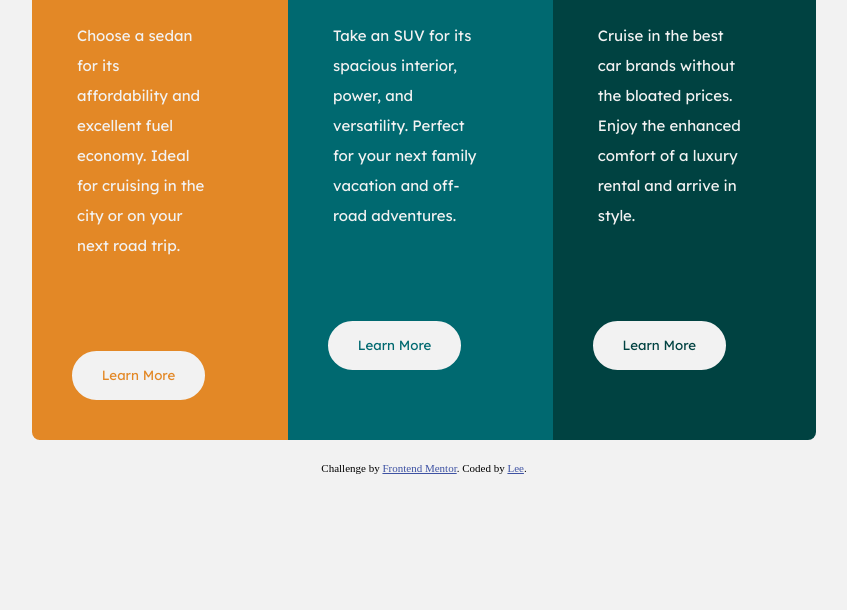
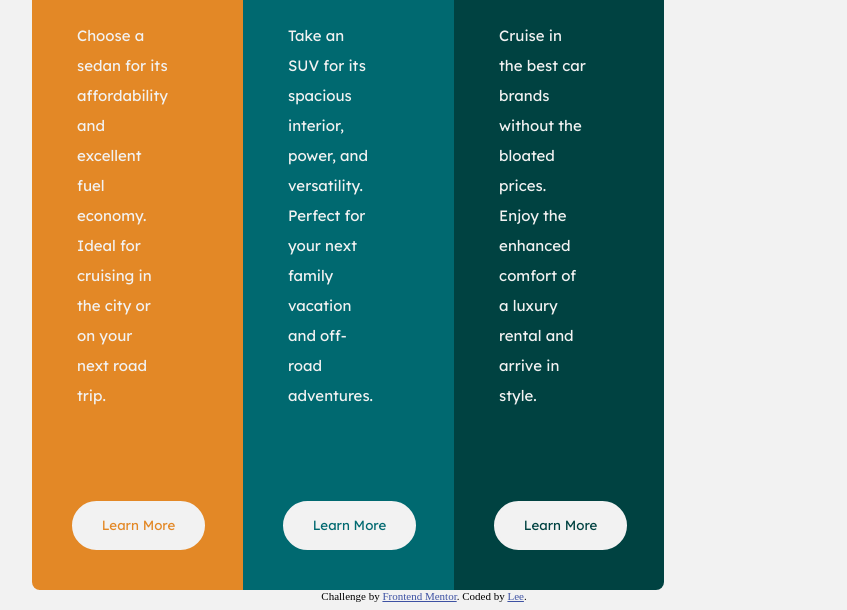
Before and after one commit to weiyuanlee-if/3-Cards-Challenge.io, a plain HTML site: page dist/index.html in a window 1280 px wide. Shown: the part 279-889 px from the top of the page, without its empty margins (216-1063 px from the left). Before the commit the page ends 800 px from the top, so only its background shows below. Drawn offline with Linux system fonts and the light colour scheme.

Commit message:
still trying to fix sass

```diff
--- a/dist/css/main.css
+++ b/dist/css/main.css
@@ -18,13 +18,95 @@ body {
           justify-content: center;
 }
 
-#sedan-card {
+@media (min-width: 425px) {
+  #card-component {
+    margin: 8em 15em 0 15em;
+    display: -webkit-box;
+    display: -ms-flexbox;
+    display: flex;
+    -webkit-box-orient: vertical;
+    -webkit-box-direction: normal;
+        -ms-flex-direction: column;
+            flex-direction: column;
+    -webkit-box-pack: center;
+        -ms-flex-pack: center;
+            justify-content: center;
+    width: 50%;
+  }
+}
+
+@media (min-width: 576px) {
+  #card-component {
+    margin: 8em 15em 0 15em;
+    display: -webkit-box;
+    display: -ms-flexbox;
+    display: flex;
+    -webkit-box-orient: vertical;
+    -webkit-box-direction: normal;
+        -ms-flex-direction: column;
+            flex-direction: column;
+    -webkit-box-pack: center;
+        -ms-flex-pack: center;
+            justify-content: center;
+    width: 50%;
+  }
+}
+
+@media (min-width: 768px) {
+  #card-component {
+    margin: 8em 15em 0 15em;
+    display: -webkit-box;
+    display: -ms-flexbox;
+    display: flex;
+    -webkit-box-orient: horizontal;
+    -webkit-box-direction: normal;
+        -ms-flex-direction: row;
+            flex-direction: row;
+    -webkit-box-pack: center;
+        -ms-flex-pack: center;
+            justify-content: center;
+  }
+}
+
+@media (min-width: 992px) {
+  #card-component {
+    margin: 8em 15em 0 15em;
+    display: -webkit-box;
+    display: -ms-flexbox;
+    display: flex;
+    -webkit-box-orient: horizontal;
+    -webkit-box-direction: normal;
+        -ms-flex-direction: row;
+            flex-direction: row;
+    -webkit-box-pack: center;
+        -ms-flex-pack: center;
+            justify-content: center;
+  }
+}
+
+@media (min-width: 1200px) {
+  #card-component {
+    margin: 8em 15em 0 15em;
+    display: -webkit-box;
+    display: -ms-flexbox;
+    display: flex;
+    -webkit-box-orient: horizontal;
+    -webkit-box-direction: normal;
+        -ms-flex-direction: row;
+            flex-direction: row;
+    -webkit-box-pack: center;
+        -ms-flex-pack: center;
+            justify-content: center;
+  }
+}
+
+#card-component #sedan-card {
   background-color: #e38826;
   border-top-left-radius: 0.5em;
   border-bottom-left-radius: 0.5em;
 }
 
-#sedan-card p {
+#card-component #sedan-card p {
   color: #f2f2f2;
   font-family: 'Lexend Deca', sans-serif;
   padding: 1em 5em 5em 3em;
@@ -32,18 +114,18 @@ body {
   font-size: 15px;
 }
 
-#sedan-card h1 {
+#card-component #sedan-card h1 {
   padding-left: 1.5em;
   text-transform: uppercase;
   color: #f2f2f2;
   font-family: 'Big Shoulders Display';
 }
 
-#sedan-card img {
+#card-component #sedan-card img {
   padding: 2em 0 0 3em;
 }
 
-#sedan-card button {
+#card-component #sedan-card button {
   display: block;
   margin-left: 3em;
   margin-bottom: 3em;
@@ -57,20 +139,20 @@ body {
   background-color: #f2f2f2;
 }
 
-#sedan-card button {
+#card-component #sedan-card button {
   color: #e38826;
 }
 
-#sedan-card button:hover {
+#card-component #sedan-card button:hover {
   color: #f2f2f2;
   background-color: #e38826;
 }
 
-#suvs-card {
+#card-component #suvs-card {
   background-color: #006970;
 }
 
-#suvs-card p {
+#card-component #suvs-card p {
   color: #f2f2f2;
   font-family: 'Lexend Deca', sans-serif;
   padding: 1em 5em 5em 3em;
@@ -78,18 +160,18 @@ body {
   font-size: 15px;
 }
 
-#suvs-card h1 {
+#card-component #suvs-card h1 {
   padding-left: 1.5em;
   text-transform: uppercase;
   color: #f2f2f2;
   font-family: 'Big Shoulders Display';
 }
 
-#suvs-card img {
+#card-component #suvs-card img {
   padding: 2em 0 0 3em;
 }
 
-#suvs-card button {
+#card-component #suvs-card button {
   display: block;
   margin-left: 3em;
   margin-bottom: 3em;
@@ -103,22 +185,22 @@ body {
   background-color: #f2f2f2;
 }
 
-#suvs-card button {
+#card-component #suvs-card button {
   color: #006970;
 }
 
-#suvs-card button:hover {
+#card-component #suvs-card button:hover {
   color: #f2f2f2;
   background-color: #006970;
 }
 
-#luxury-card {
+#card-component #luxury-card {
   background-color: #004241;
   border-top-right-radius: 0.5em;
   border-bottom-right-radius: 0.5em;
 }
 
-#luxury-card p {
+#card-component #luxury-card p {
   color: #f2f2f2;
   font-family: 'Lexend Deca', sans-serif;
   padding: 1em 5em 5em 3em;
@@ -126,18 +208,18 @@ body {
   font-size: 15px;
 }
 
-#luxury-card h1 {
+#card-component #luxury-card h1 {
   padding-left: 1.5em;
   text-transform: uppercase;
   color: #f2f2f2;
   font-family: 'Big Shoulders Display';
 }
 
-#luxury-card img {
+#card-component #luxury-card img {
   padding: 2em 0 0 3em;
 }
 
-#luxury-card button {
+#card-component #luxury-card button {
   display: block;
   margin-left: 3em;
   margin-bottom: 3em;
@@ -151,16 +233,12 @@ body {
   background-color: #f2f2f2;
 }
 
-#luxury-card button {
+#card-component #luxury-card button {
   color: #004241;
 }
 
-#luxury-card button:hover {
+#card-component #luxury-card button:hover {
   color: #f2f2f2;
   background-color: #004241;
 }
-
-.attribution {
-  padding-top: 2em;
-}
 /*# sourceMappingURL=main.css.map */
```
Also changed, not shown: dist/scss/main.scss (+22 -4 lines), 1 other file.
